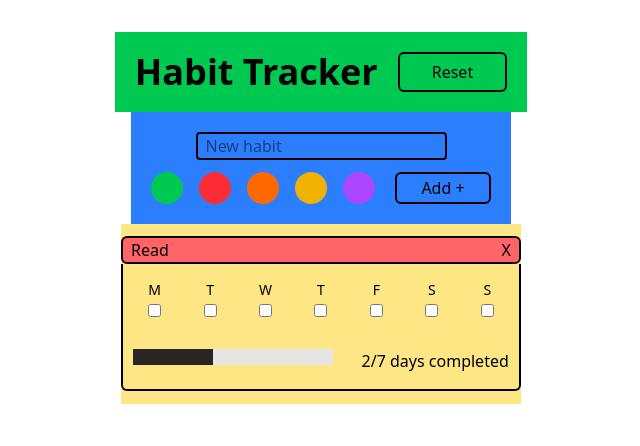
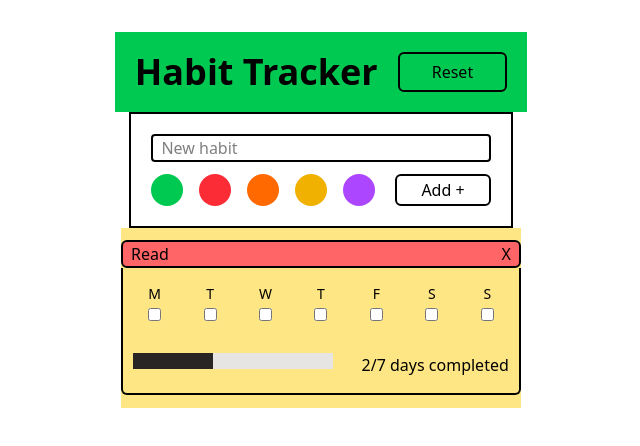
Before and after one commit to sebastianAssure/habit-tracker, a React (Vite) app: page / in a window 1280 px wide. Shown: the top 446 px of the page, without its empty margins (319-959 px from the left). Built offline with nearby package versions, Linux system fonts and the light colour scheme.

Commit message:
feat: add base functionality

```diff
--- a/src/App.tsx
+++ b/src/App.tsx
@@ -1,17 +1,25 @@
-import './App.css'
-import { HabitCard } from './components/HabitCard'
-import { Header } from './components/Header'
-import { NewHabitForm } from './components/NewHabitForm'
+import { useState } from "react";
+import "./App.css";
+import { HabitCard } from "./components/HabitCard";
+import { Header } from "./components/Header";
+import { NewHabitForm } from "./components/NewHabitForm";
+import type { Habit } from "./interfaces/types";
 
 function App() {
+  const [habits, setHabits] = useState<Habit[]>([]);
+
+  const handleAddHabit = (habit: Habit) => {
+    console.log(habit);
+    setHabits((prev) => [...prev, habit]);
+  };
 
   return (
-    <main className='flex flex-col items-center min-h-screen'>
-      <Header></Header>
-      <NewHabitForm></NewHabitForm>
-      <HabitCard></HabitCard>
+    <main className="flex flex-col items-center min-h-screen">
+      <Header/>
+      <NewHabitForm onAddHabit={handleAddHabit} />
+      <HabitCard/>
     </main>
-  )
+  );
 }
 
-export default App
+export default App;
--- a/src/components/NewHabitForm.tsx
+++ b/src/components/NewHabitForm.tsx
@@ -1,17 +1,32 @@
-export const NewHabitForm = () => {
+import { useState } from "react"
+import type { NewHabitFormProps } from "../interfaces/types"
+import { colors } from "../utils/colors";
+
+export const NewHabitForm = ({ onAddHabit }: NewHabitFormProps) => {
+    const [habitName, setHabitName] = useState("");
+    const [selectedColor, setSelectedColor] = useState<string | null>(null);
+
+    const handleSubmit = (e: React.FormEvent) => {
+        e.preventDefault();
+
+        if (!habitName.trim() || !selectedColor) return;
+
+        onAddHabit({name: habitName, color: selectedColor});
+        setHabitName("");
+        setSelectedColor(null);
+    }
+
     return (
-        <div className="flex flex-col items-center gap-3 bg-blue-500 p-5">
-            <input className="border-2 rounded-sm px-2" type="text" placeholder="New habit" />
+        <form onSubmit={handleSubmit} className="flex flex-col items-center gap-3 border-2 p-5">
+            <input className="w-full border-2 rounded-sm px-2" type="text" placeholder="New habit" value={habitName} onChange={(e) => setHabitName(e.target.value)} />
             <div className="flex w-full gap-5">
                 <div className="flex justify-center cursor-pointer gap-4">
-                    <div className="w-8 h-8 bg-green-500 rounded-full block ring-green-600 hover:ring-2 ring-offset-1" ></div>
-                    <div className="w-8 h-8 bg-red-500 rounded-full block ring-red-600 hover:ring-2 ring-offset-1" ></div>
-                    <div className="w-8 h-8 bg-orange-500 rounded-full block ring-orange-600 hover:ring-2 ring-offset-1" ></div>
-                    <div className="w-8 h-8 bg-yellow-500 rounded-full block ring-yellow-600 hover:ring-2 ring-offset-1" ></div>
-                    <div className="w-8 h-8 bg-purple-500 rounded-full block ring-purple-600 hover:ring-2 ring-offset-1" ></div>
+                    {colors.map((c) => (
+                        <div key={c.value} className={`w-8 h-8 rounded-full hover:ring-2 ring-offset-1 cursor-pointer ${c.class} ${selectedColor === c.value ? "ring-2" : ""}`} onClick={() => setSelectedColor(c.value)} ></div>
+                    ))}
                 </div>
-                <button className="border-2 rounded-md px-6 cursor-pointer">Add +</button>
+                <button type="submit" className="border-2 rounded-md px-6 cursor-pointer">Add +</button>
             </div>
-        </div>
+        </form>
     )
 }
--- /dev/null
+++ b/src/interfaces/types.ts
@@ -0,0 +1,8 @@
+export interface Habit {
+    name: string;
+    color: string;
+}
+
+export interface NewHabitFormProps {
+    onAddHabit: (habit: Habit) => void;
+}
--- /dev/null
+++ b/src/utils/colors.ts
@@ -0,0 +1,7 @@
+export const colors = [
+  { value: "green", class: "bg-green-500 ring-green-600" },
+  { value: "red", class: "bg-red-500 ring-red-600" },
+  { value: "orange", class: "bg-orange-500 ring-orange-600" },
+  { value: "yellow", class: "bg-yellow-500 ring-yellow-600" },
+  { value: "purple", class: "bg-purple-500 ring-purple-600" },
+];
```
